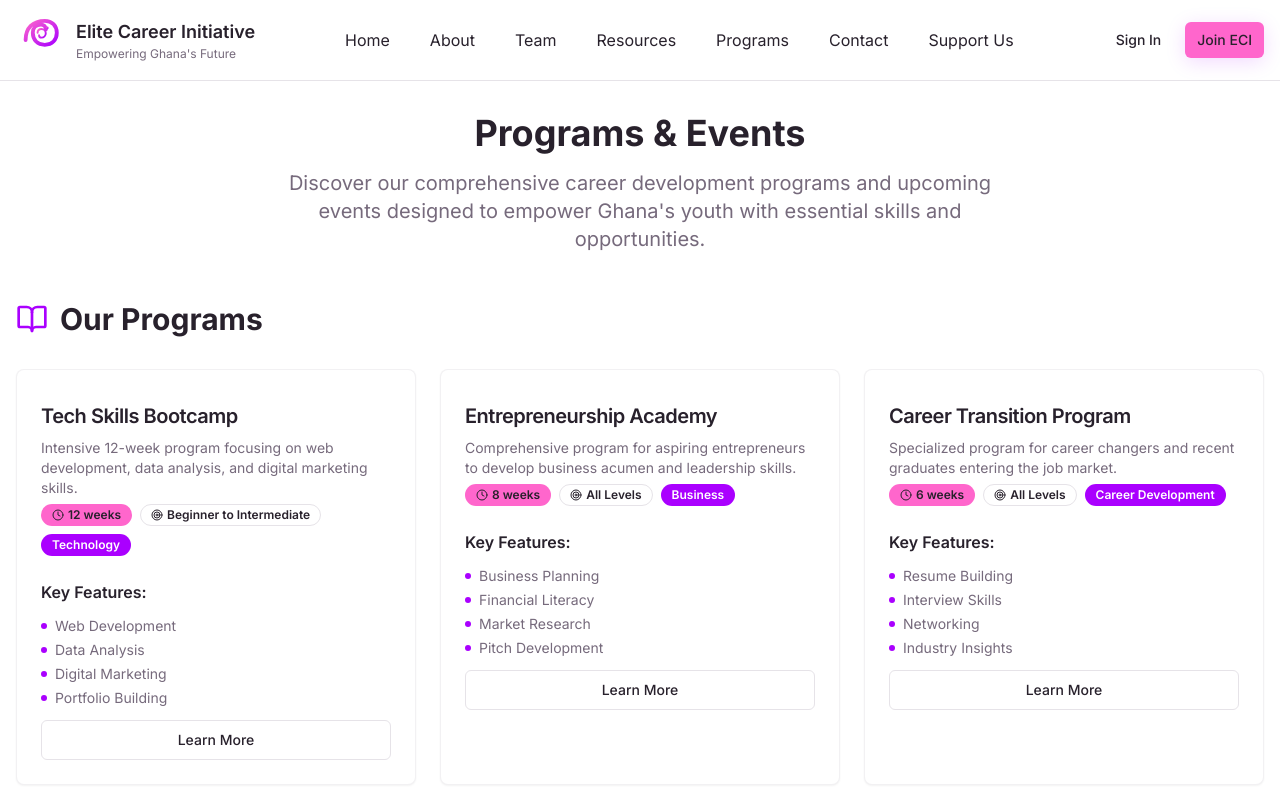
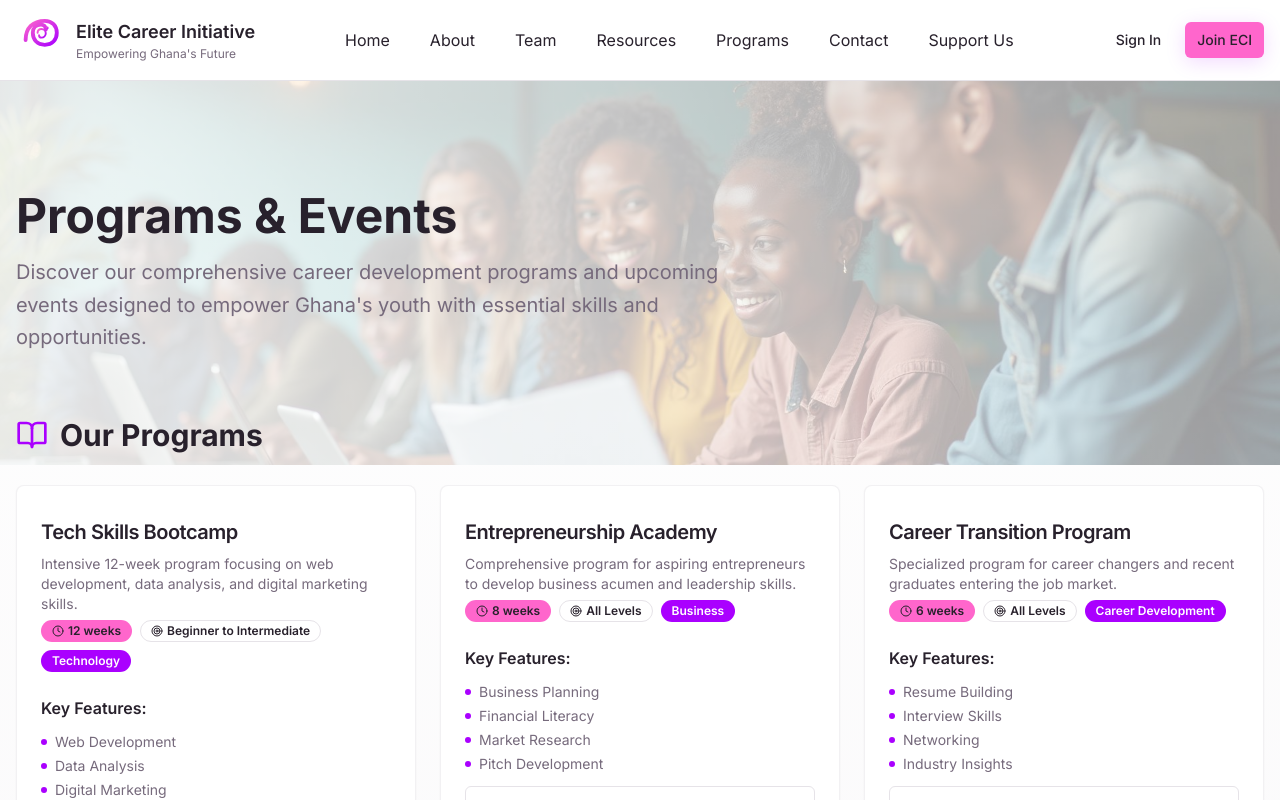
Before and after one commit to claude-le-roy/eci-project, a React (Vite) app: page /programs in a window 1280 px wide. Shown: the top 800 px of the page. Built offline with nearby package versions, Linux system fonts and the light colour scheme.

Commit message:
Add hero image for Programs & Events

```diff
--- a/src/pages/Programs.tsx
+++ b/src/pages/Programs.tsx
@@ -7,6 +7,7 @@ import Header from "@/components/Header";
 import Footer from "@/components/Footer";
 import EventRegistrationForm from "@/components/programs/EventRegistrationForm";
 import { format } from "date-fns";
+import programsHeroImage from "@/assets/programs-hero.jpg";
 
 const Programs = () => {
   const [selectedEvent, setSelectedEvent] = useState<any>(null);
@@ -128,19 +129,32 @@ const Programs = () => {
   };
 
   return (
-    <div className="min-h-screen bg-background">
+    <div className="min-h-screen bg-gradient-warm">
       <Header />
 
-      <main className="container mx-auto px-4 py-8">
+      <main className="pb-12">
         {/* Hero Section */}
-        <section className="text-center mb-12">
-          <h1 className="text-4xl font-bold text-foreground mb-4">
+        <div className="relative h-96 overflow-hidden">
+          <img
+            src={programsHeroImage}
+            alt="Diverse young Ghanaian students and professionals collaborating in a modern training environment"
+            className="w-full h-full object-cover"
+          />
+          <div className="absolute inset-0 bg-gradient-to-r from-background/90 to-background/60 flex items-center">
+            <div className="container mx-auto px-4">
+              <div className="max-w-3xl">
+                <h1 className="text-4xl md:text-5xl font-bold text-foreground mb-4">
                   Programs & Events
                 </h1>
-          <p className="text-xl text-muted-foreground max-w-3xl mx-auto">
+                <p className="text-xl text-muted-foreground leading-relaxed">
                   Discover our comprehensive career development programs and upcoming events designed to empower Ghana's youth with essential skills and opportunities.
                 </p>
-        </section>
+              </div>
+            </div>
+          </div>
+        </div>
+
+        <div className="container mx-auto px-4 -mt-12 relative z-10">
 
           {/* Programs Section */}
           <section className="mb-16">
@@ -265,6 +279,7 @@ const Programs = () => {
             ))}
           </div>
           </section>
+        </div>
       </main>
 
       <Footer />
```
Also changed, not shown: src/assets/programs-hero.jpg (added). Lines whose indentation alone changed are shown as unchanged.
